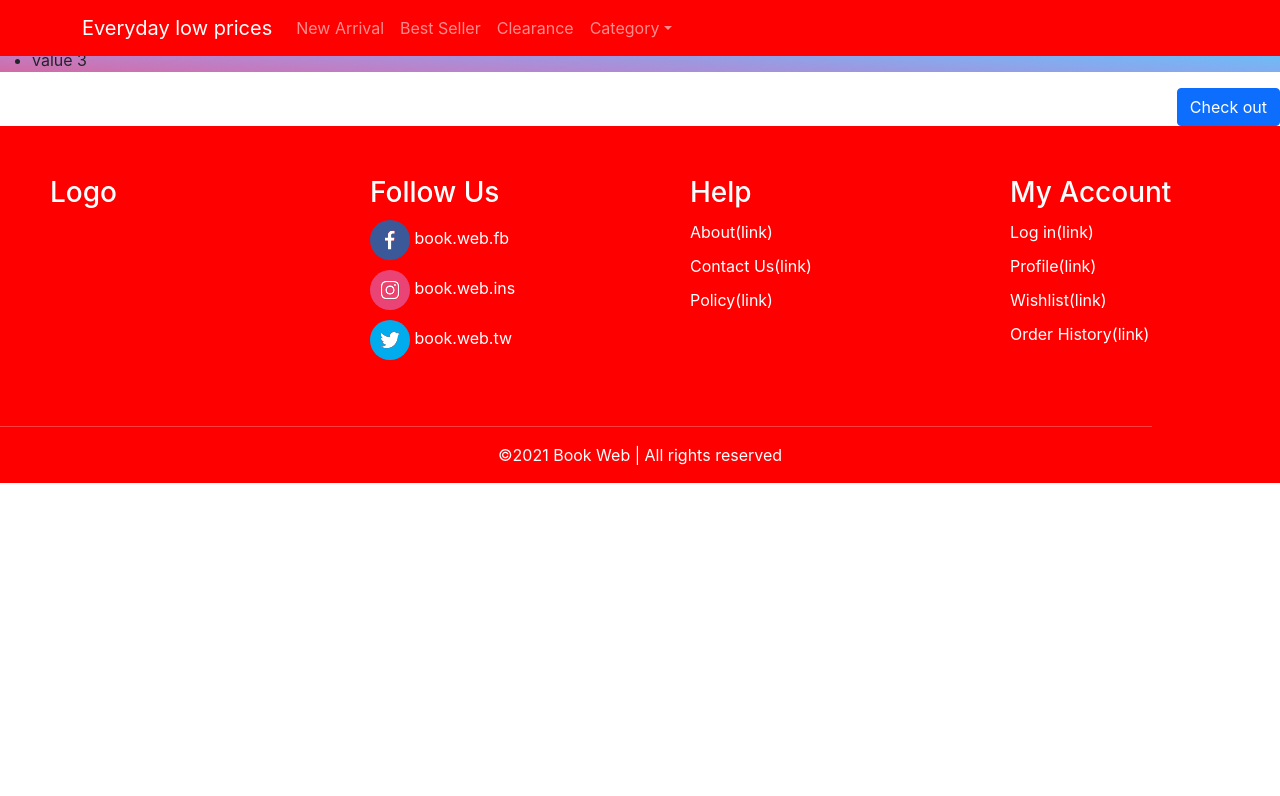
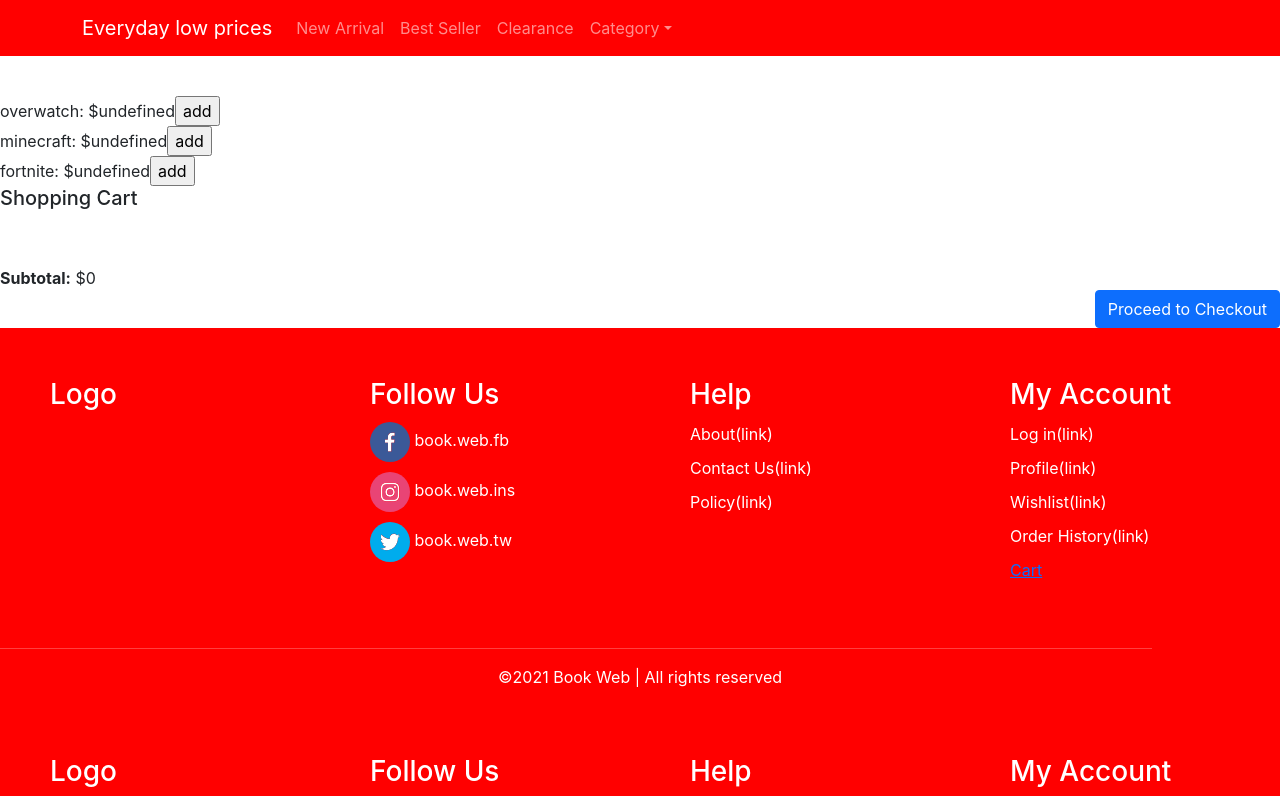
Before and after one commit to boris1228/ecommerce-bookstore, a React (Create React App) app: page /shoppingCart in a window 1280 px wide. Shown: the top 796 px of the page. Built offline with nearby package versions, Linux system fonts and the light colour scheme.

Commit message:
update 1

```diff
--- a/src/components/Footer.js
+++ b/src/components/Footer.js
@@ -1,6 +1,7 @@
 import React from 'react';
 import { SocialIcon } from 'react-social-icons';
 import '../css/Footer.css';
+import {Link} from "react-router-dom";
 
 const Footer = () => {
     const socialIconStyle = {  height: 40, width: 40};
@@ -37,6 +38,8 @@ const Footer = () => {
                         <li>Profile(link)</li>
                         <li>Wishlist(link)</li>
                         <li>Order History(link)</li>
+                        <Link to ='/shoppingCart' ><li>Cart</li></Link>
+
                     </ul>
                 </div>
 
--- /dev/null
+++ b/src/components/shoppingCart/check-out-box.jsx
@@ -0,0 +1,25 @@
+import React, {useState} from 'react';
+
+const CheckOutBox = (props) => {
+        const [subtotal, setCount] = useState()
+
+        function handleStateChange(count) {
+            setCount()
+        }
+
+        return (
+            <div>
+                <h5>Subtotal: </h5>
+
+
+            </div>
+
+
+        )
+
+
+    }
+
+;
+
+export default CheckOutBox;
--- a/src/pages/ShoppingCart.jsx
+++ b/src/pages/ShoppingCart.jsx
@@ -1,34 +1,130 @@
-import React from 'react';
-import Footer from "../components/Footer";
-import Header from "../components/Header";
-import '../css/shoppingCart.css'
+import React, {useEffect, useState} from 'react';
 
 
-const ShoppingCart = () => {
-
-    return (
-        <>
-
-            <div className={"ShoppingCart"}>
-                <ul>
-
-                    <li>value 1</li>
-                    <li>value 2</li>
-                    <li>value 3</li>
-
-                </ul>
-
-            </div>
-            <div className="d-grid gap-2 d-md-flex justify-content-md-end">
-                <button className="btn btn-primary" type="button">Check out</button>
-            </div>
+import '../css/shoppingCart.css'
+import Header from "../components/Header";
+import Footer from "../components/Footer";
+import CheckOutBox from "../components/shoppingCart/check-out-box";
+import {useFetch} from "use-http";
+import axios from "axios";
+import {Link} from "react-router-dom";
 
 
 
-        </>
+const ShoppingCart = ({books}) => {
+
+    const [bookes, setBookes] = useState({hits: []});
+
+
+    const [book, setBook] = useState([]);
+    const [subTotal, setSubTotal] = useState(0);
+
+    // useEffect(() => {
+    //     const fetchData = async () => {
+    //         const result = await axios(
+    //             'https://bookstore-fake-server.herokuapp.com/books',
+    //         );
+    //
+    //         setData(result.data);
+    //     };
+    //     fetchData();
+    // }, []);
+    //
+
+    const items = [
+        {
+            id: 1,
+            name: "overwatch",
+            price: 20,
+        },
+        {
+            id: 2,
+            name: "minecraft",
+            price: 32,
+        },
+        {
+            id: 3,
+            name: "fortnite",
+            price: 51,
+        },
+    ];
+    useEffect(() => {
+        total();
+    }, [book]);
+
+     const total = () => {
+        let price = 0;
+        for (let i = 0; i < book.length; i++) {
+            price += book[i].price;
+        }
+        setSubTotal(price);
+    };
+    const addToCart = (el) => {
+        setBook([...book, el]);
+    };
+     const listItems = items.map((el) => (
+
+        <div key={el.id}>
+            {`${el.name}: $${el.pageCount}`}
+            <input type="submit" value="add" onClick={() => addToCart(el)}/>
+        </div>
+    ));
+     const cartItems = book.map((el) => (
+        <div key={el.id}>
+            {`${el.name}: $${el.price} \n`}
+            <input type="submit" value="Delete" onClick={() => deleteFromCart(el)}/>
+        </div>
+    ));
+
+// need to fix that delete function
+
+    function deleteFromCart(el) {
+        let hardCopy = [...book];
+        hardCopy = hardCopy.filter((cartItem) => cartItem.id !== el.id);
+        setBook(hardCopy);
+    }
+
+    function handleClick() {
+
+    }
+
+
+// test
+    return (
+        <div>
+            <Header/>
+
+            <br/><br/><br/><br/>
+            <div>{listItems}</div>
+            {/*<ul>*/}
+            {/*    {data.hits.map(item => (*/}
+            {/*        <li key={item.title}>*/}
+            {/*            <a href={item.url}>{item.title}</a>*/}
+            {/*        </li>*/}
+            {/*    ))}*/}
+            {/*</ul>*/}
+            <h5>Shopping Cart</h5>
+            <div>
+                {cartItems}
+                <br/><br/>
+                <div><b>Subtotal:</b> ${subTotal}</div>
+                <div>
+                    <div className="d-grid gap-2 d-md-flex justify-content-md-end">
+                        <Link to='/checkout'>
+
+                            <button className="btn btn-primary" type="button">Proceed to Checkout</button>
+
+
+                        </Link>
+                    </div>
+                    <Footer/>
+                </div>
+            </div>
+
+        </div>
     )
 
 
-};
+}
 
 export default ShoppingCart;
```
Also changed, not shown: src/pages/checkout.jsx (added, +68 -0 lines), src/pages/practice.jsx (added).
